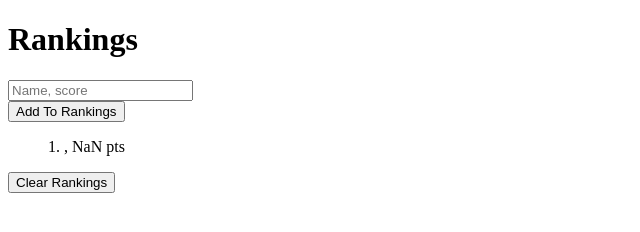
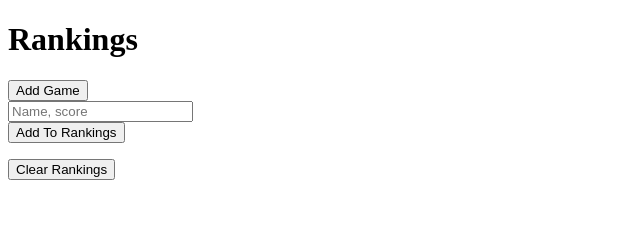
Before and after one commit to mcasey5216/ui-test, a plain HTML site: page index.html in a window 1280 px wide. Both pictures are taken after a click on the button "Add To Rankings". Shown: the whole page, without its empty margins (0-640 px from the left). Drawn offline with nearby package versions, Linux system fonts and the light colour scheme.

Commit message:
can now add multiple games at once

```diff
--- a/index.html
+++ b/index.html
@@ -7,8 +7,9 @@
   </head>
   <body>
     <h1>Rankings</h1>
-    <input type="text" placeholder="Name, score">
-    <br>
+    <div id="new-games">
+      <button id="add-game">Add Game</button><br>
+    </div>
     <button id="add">Add To Rankings</button>
 
     <ul id="rankings"></ul>
--- a/js/main.js
+++ b/js/main.js
@@ -7,23 +7,12 @@
 
 var nameScoreHash = {};
 
-$("#add").click(function(){
-  var nameScore = $("input").val();
-  var nameScoreArray = nameScore.split(", ");
-  if (nameScoreHash[nameScoreArray[0]] === undefined) {
-    nameScoreHash[nameScoreArray[0]] = parseInt(nameScoreArray[1]);
-  } else {
-    nameScoreHash[nameScoreArray[0]] += parseInt(nameScoreArray[1]);
-  }
-  $("input").val('');
-  scoreboardSort();
-});
-
-$("#clear").click(function(){
-  nameScoreHash = {};
-  $("#rankings").empty();
-  $("input").val('');
-});
+var addInput = function() {
+  var wrapper = $("#new-games")
+  $(wrapper).append(
+    '<input type="text" placeholder="Name, score"><br>'
+  );
+}
 
 var scoreboardSort = function() {
   var scoreboard = [];
@@ -44,7 +33,39 @@ var scoreboardSort = function() {
     }
     lastScore = scoreboard[i][1];
     $("#rankings").append(
-      "<li>"+ rank + ". " + scoreboard[i][0] + ", " + scoreboard[i][1] + " pts</li>"
+      "<li>"
+      + rank
+      + ". "
+      + scoreboard[i][0]
+      + ", "
+      + scoreboard[i][1]
+      + " pts</li>"
     );
   }
 }
+
+$("#add-game").click(function() {
+  addInput();
+});
+
+$("#add").click(function(){
+  var games = $("#new-games").find("input")
+  games.each(function(){
+    var nameScore = $(this).val();
+    var nameScoreArray = nameScore.split(", ");
+    if (nameScoreHash[nameScoreArray[0]] === undefined) {
+      nameScoreHash[nameScoreArray[0]] = parseInt(nameScoreArray[1]);
+    } else {
+      nameScoreHash[nameScoreArray[0]] += parseInt(nameScoreArray[1]);
+    }
+  })
+  $("div#new-games > input").remove();
+  addInput();
+  scoreboardSort();
+});
+
+$("#clear").click(function(){
+  nameScoreHash = {};
+  $("#rankings").empty();
+  $("input").val('');
+});
```
